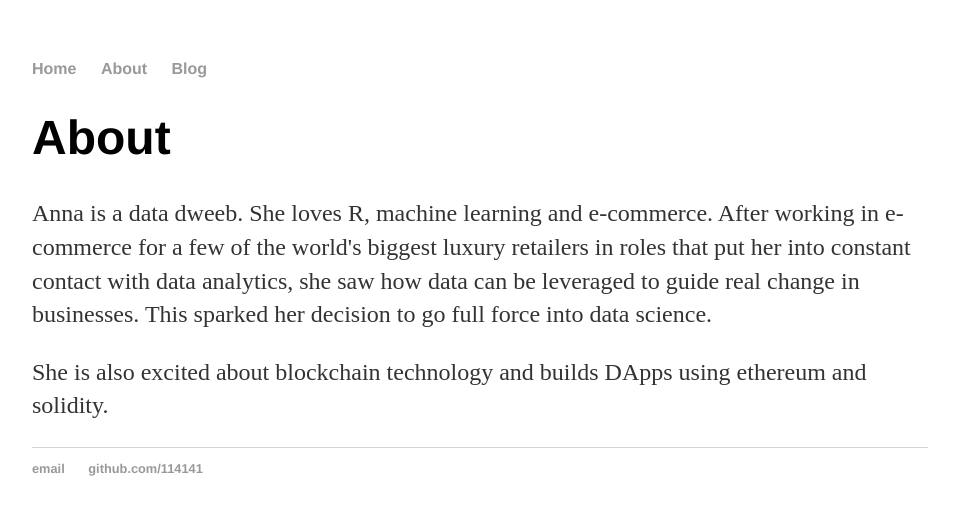
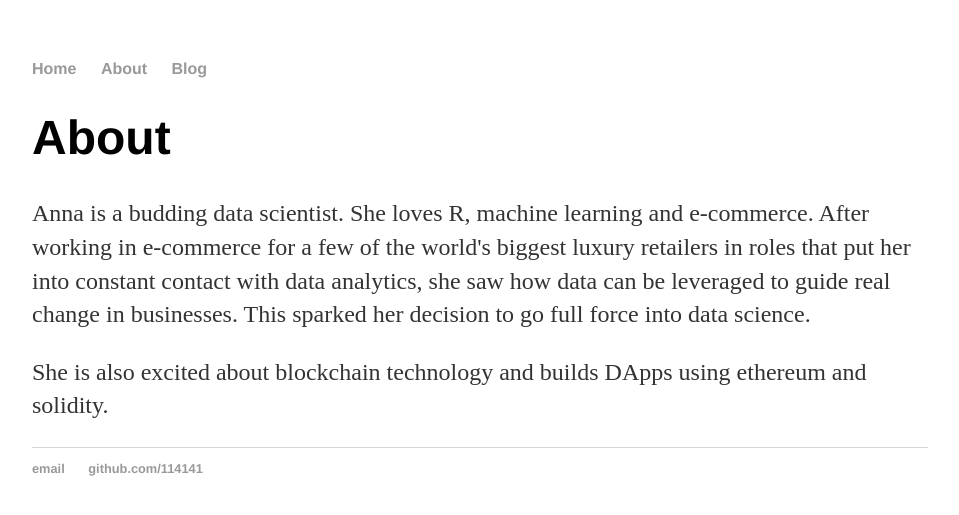
Before and after one commit to 114141/114141.github.io, a Jekyll site: the page built from about/index.html, in a window 1280 px wide. Shown: the top 515 px of the page, without its empty margins (160-1119 px from the left). Built offline with Jekyll 4.4.1, drawn with Linux system fonts in a browser that asks for light colours.

Commit message:
Update index.html

```diff
--- a/about/index.html
+++ b/about/index.html
@@ -4,7 +4,7 @@ title: 114141
 ---
 <div class="blurb">
 	<h1>About</h1>
-	<p>Anna is a data dweeb. She loves R, machine learning and e-commerce. After working in e-commerce
+	<p>Anna is a budding data scientist. She loves R, machine learning and e-commerce. After working in e-commerce
 	for a few of the world's biggest luxury retailers in roles that put her into constant contact with data
 	analytics, she saw how data can be leveraged to guide real change in businesses. This sparked her
 	decision to go full force into data science.</p>
```
